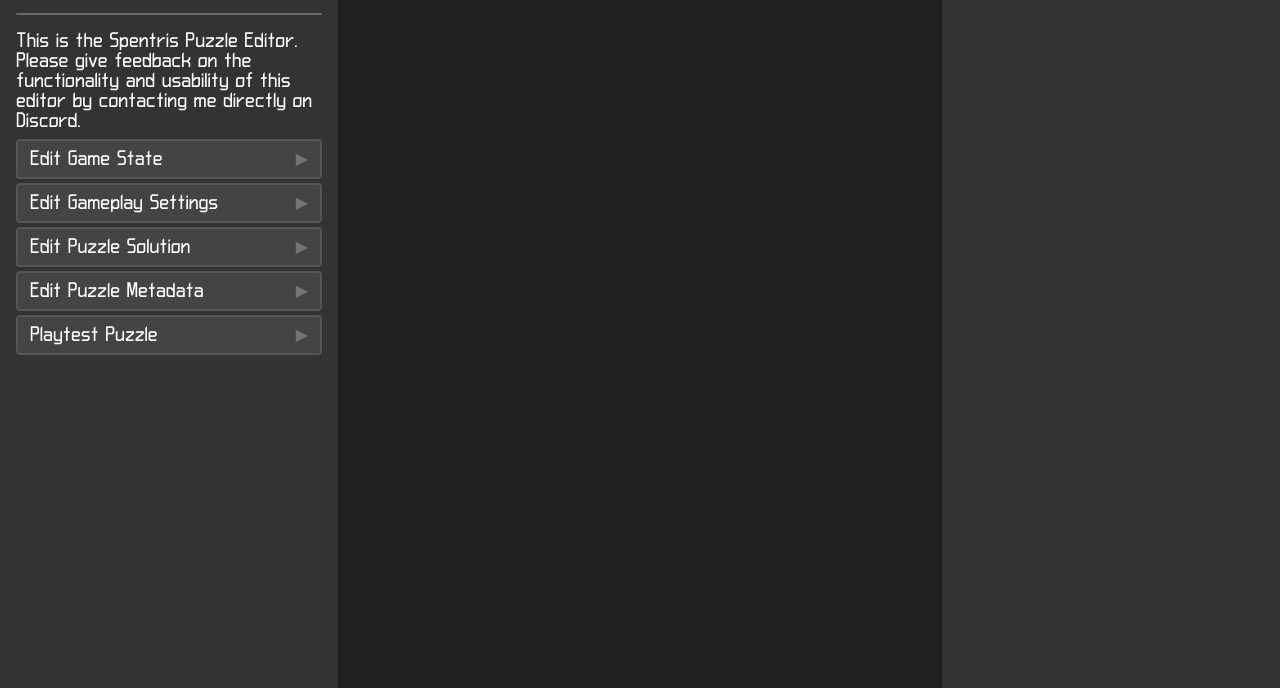
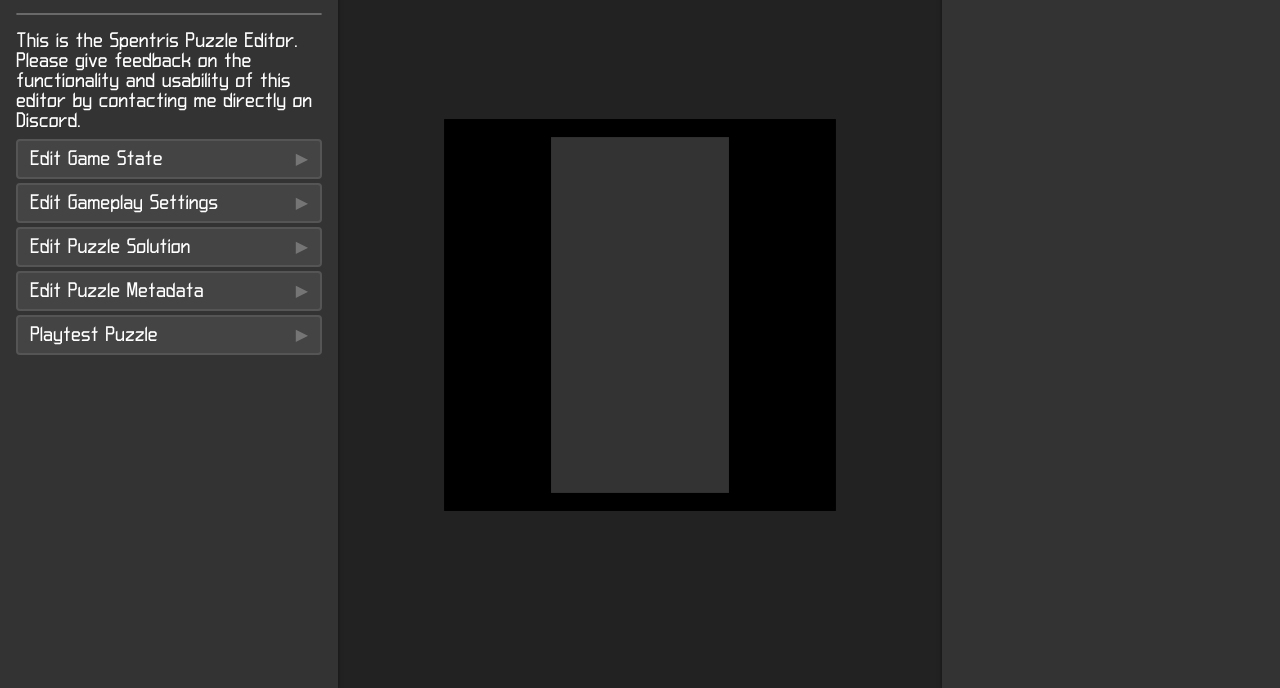
Before and after one commit to Spentine/Spentris, a plain HTML site: page index.html in a window 1280 px wide. Both pictures are taken after a click on the button "I am debugging, please ignore this". Shown: the part 112-800 px from the top of the page. Drawn offline with Linux system fonts and the light colour scheme.

Commit message:
render the current board

```diff
--- a/main.js
+++ b/main.js
@@ -133,11 +133,10 @@ function main() {
         tileSize
       );
 
-      const gameRenderCanvas = gRender.render(visualGameState, {
+      gRender.render(visualGameState, {
         position: offset,
         tileSize: tileSize,
       });
-      ctx.drawImage(gameRenderCanvas, 0, 0);
 
       window.requestAnimationFrame(render);
     }
--- a/ui/gameRenderV1/converter.js
+++ b/ui/gameRenderV1/converter.js
@@ -262,13 +262,16 @@ class RenderGameState {
 
   // handles puzzle menu rendering state
   static puzzleMenu = {
-    update: function (puzzleModifier, gameState) {
+    update: function (puzzleModifier, gameState, language) {
       gameState.board = puzzleModifier.board;
 
       gameState.next = puzzleModifier.nextQueue;
       gameState.nextAmount = 5; // max number of next pieces
 
-      gameState.hold = puzzleModifier.holdPiece;
+      gameState.hold = {
+        piece: puzzleModifier.holdPiece,
+        allowed: true,
+      };
 
       // implement current piece later
       gameState.current = {
@@ -297,7 +300,7 @@ class RenderGameState {
       gameState.textClearSecondarySize = 16 / 24;
       gameState.textClearMargin = 10 / 24;
 
-      gameState.textFont = translations[gameState.language].font.gameStats;
+      gameState.textFont = translations[language].font.gameStats;
 
       gameState.rs = SRSData; // consider removal
 
--- a/ui/menu/puzzles/puzzle.css
+++ b/ui/menu/puzzles/puzzle.css
@@ -224,3 +224,7 @@
   content: "False";
   color: #b08080;
 }
+
+.puzzleCanvas {
+  position: absolute;
+}
--- a/ui/menu/puzzles/puzzleMenu.js
+++ b/ui/menu/puzzles/puzzleMenu.js
@@ -44,6 +44,10 @@ import {
 import {
   generateRandomId
 } from "../../util.js";
+
+// for game rendering
+import { RenderGameState } from "../../gameRenderV1/converter.js";
+import { GameRenderer } from "../../gameRenderV1/renderer.js";
 
 const puzzleUiFunctions = {
   /**
@@ -507,8 +511,19 @@ const puzzleMenus = {
   puzzleEditor: function () {
     this.uiDisplay.className = "window-fill";
 
-    // puzzle modifier
-    const pM = PuzzleModifier.default();
+    // puzzle game rendering
+    const puzzleRenderState = new RenderGameState();
+
+    const puzzleCanvas = document.createElement("canvas");
+    puzzleCanvas.className = "puzzleCanvas";
+    const puzzleCtx = puzzleCanvas.getContext("2d");
+
+    const puzzleRenderer = new GameRenderer({
+      time: 0,
+      // skin: tetrioSkin,
+      // nextPieces: 5,
+      canvas: puzzleCanvas,
+    });
 
     const puzzleEditorContainer = document.createElement("div");
     puzzleEditorContainer.className = "window-fill puzzleFlex";
@@ -995,7 +1010,53 @@ const puzzleMenus = {
       },
     };
 
+    // update canvas
+    const updateCanvas = () => {
+      // resize canvas if necessary
+      if (
+        puzzleCanvas.width !== middleContainer.clientWidth ||
+        puzzleCanvas.height !== middleContainer.clientHeight
+      ) {
+        puzzleCanvas.width = middleContainer.clientWidth;
+        puzzleCanvas.height = middleContainer.clientHeight;
+      }
+
+      // update puzzle renderer
+      const visualGameState = RenderGameState.puzzleMenu.update(
+        this.puzzleModifier, puzzleRenderState, "en"
+      );
+
+      // get tile size
+      const tileSize = puzzleRenderer.getContainingScale(
+        visualGameState,
+        puzzleCanvas.width,
+        puzzleCanvas.height
+      );
+
+      // center game
+      const offset = puzzleRenderer.getCenterOffset(
+        visualGameState,
+        puzzleCanvas.width,
+        puzzleCanvas.height,
+        tileSize
+      );
+
+      puzzleRenderer.render(visualGameState, {
+        position: offset,
+        tileSize: tileSize,
+      });
+      window.requestAnimationFrame(updateCanvas);
+    }
+    updateCanvas();
+
+    const createMiddleCanvas = () => {
+      this.uiFunctions.clearContainer(middleContainer);
+
+      middleContainer.appendChild(puzzleCanvas);
+    }
+
     addToLeftSideBar();
+    createMiddleCanvas();
     puzzleEditorContainer.appendChild(header);
     puzzleEditorContainer.appendChild(fullContainer);
     this.uiDisplay.appendChild(puzzleEditorContainer);
--- a/ui/menu/puzzles/puzzleMenuHandler.js
+++ b/ui/menu/puzzles/puzzleMenuHandler.js
@@ -1,10 +1,6 @@
 // menu handler to extend from
 import { MenuHandler } from "../../../ui/menu/menuHandler.js";
 import { PuzzleModifier } from "./puzzleModification.js";
-
-// for game rendering
-import { RenderGameState } from "../../gameRenderV1/converter.js";
-import { GameRenderer } from "../../gameRenderV1/renderer.js";
 
 /**
  * PuzzleMenuHandler class - handles the puzzle menus
@@ -31,15 +27,6 @@ class PuzzleMenuHandler extends MenuHandler {
     // special puzzleHandler functionality
     // note: replace with actual PuzzleModifier instance
     this.puzzleModifier = PuzzleModifier.default();
-
-    // puzzle game rendering
-    this.puzzleRenderState = new RenderGameState();
-    this.puzzleRenderer = new GameRenderer({
-      time: 0,
-      // skin: tetrioSkin,
-      // nextPieces: 5,
-      // canvas: document.createElement("canvas"),
-    });
   }
 
   saveLanguage() {
```
Also changed, not shown: 1 other file.
